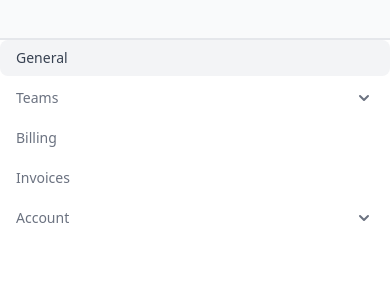
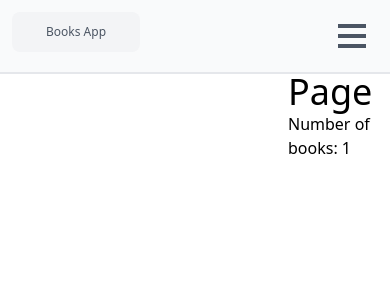
Before and after one commit to krystiano13/symfony-books, a Symfony app: template templates/home/index.html.twig in a window 390 px wide. Shown: the top 300 px of the page. Run offline with Twig, Linux system fonts and the light colour scheme; the template is opened without the code that fills it: most values are stand-ins (such as "Sample title", 1, 10 or a date in 2020); style sheets or scripts are compiled from the project's sources; some libraries are stand-ins or nearby versions.

Commit message:
implement hamburger menu

```diff
--- a/assets/app.js
+++ b/assets/app.js
@@ -1,3 +1,19 @@
 import './styles/app.css';
 
+let mobileNavShown = false;
 const mobileNav = document.querySelector("#mobile-nav");
+const hamburgerButton = document.querySelector("#hamburger");
+
+function checkNav() {
+    if(mobileNavShown) {
+        mobileNav.style.transform = "translateY(0vh)";
+    } else {
+        mobileNav.style.transform = "translateY(-100vh)";
+    }
+}
+
+checkNav();
+hamburgerButton.addEventListener("click", () => {
+    mobileNavShown = !mobileNavShown;
+    checkNav();
+});
--- a/templates/base.html.twig
+++ b/templates/base.html.twig
@@ -16,7 +16,16 @@
             {% include "partials/_sidebar.html.twig" %}
         </aside>
         <nav class="w-full fixed sm:hidden">
-            <section class="w-full h-10 bg-gray-50 border-b-2 border-solid"></section>
+            <section class="z-50 w-full flex justify-between h-auto p-3 bg-gray-50 border-b-2 border-solid">
+                <span class="grid h-10 w-32 place-content-center rounded-lg bg-gray-100 text-xs text-gray-600">
+                    Books App
+                </span>
+                <button id="hamburger" class="flex flex-col rounded-full p-3 hover:bg-gray-200 transition-colors items-center justify-center gap-1.5">
+                    <div class="w-7 h-1 bg-gray-600"></div>
+                    <div class="w-7 h-1 bg-gray-600"></div>
+                    <div class="w-7 h-1 bg-gray-600"></div>
+                </button>
+            </section>
             {% include "partials/_mobile_nav.html.twig" %}
         </nav>
         <section class="w-full pl-72 pt-8">
--- a/templates/partials/_mobile_nav.html.twig
+++ b/templates/partials/_mobile_nav.html.twig
@@ -1,4 +1,4 @@
-<ul class="w-full bg-white space-y-1">
+<ul id="mobile-nav" class="w-full z-10 transition bg-white space-y-1">
     <li>
         <a
                 href="#"
```
Also changed, not shown: assets/styles/app.css (line endings or trailing spaces).
